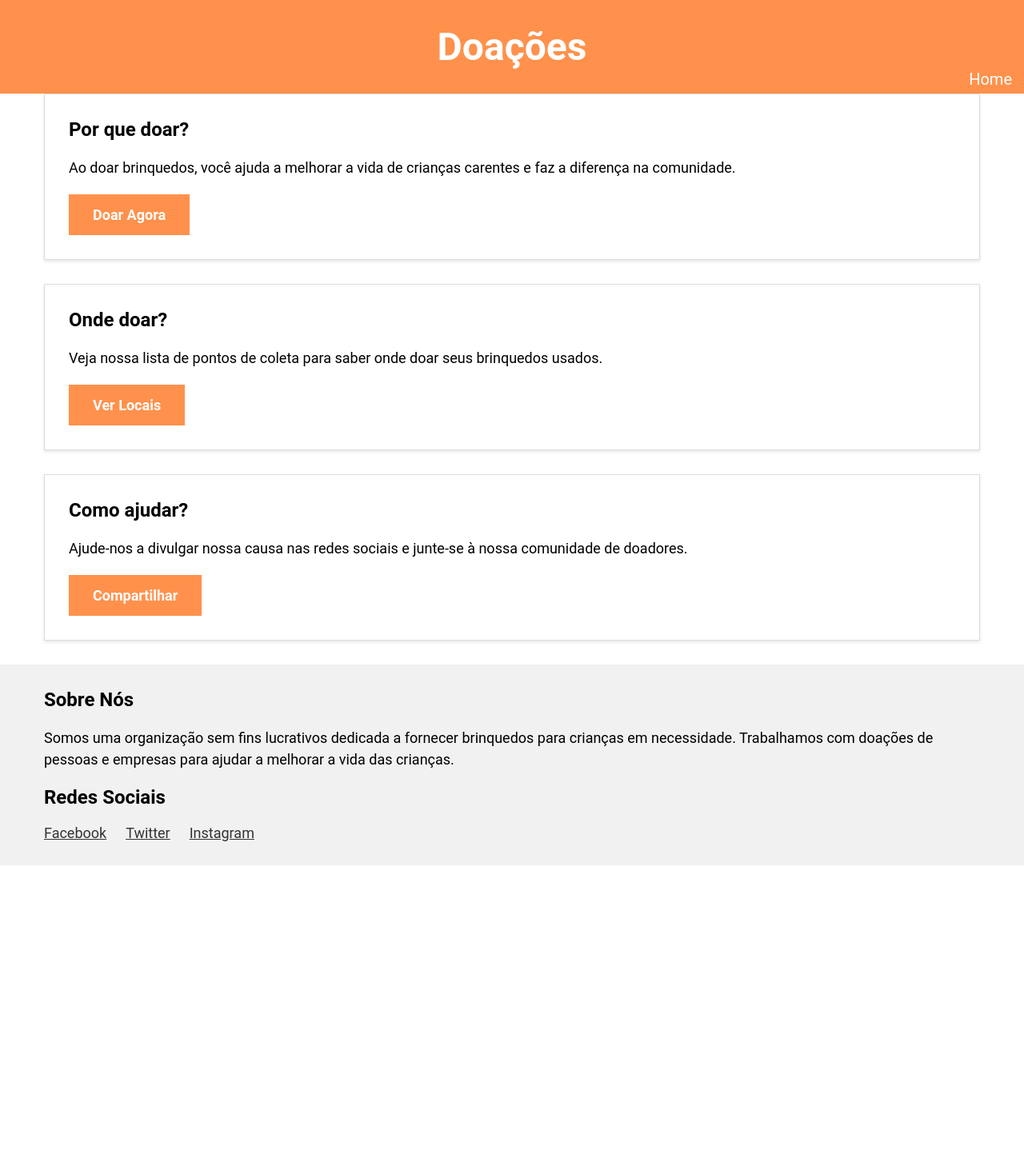
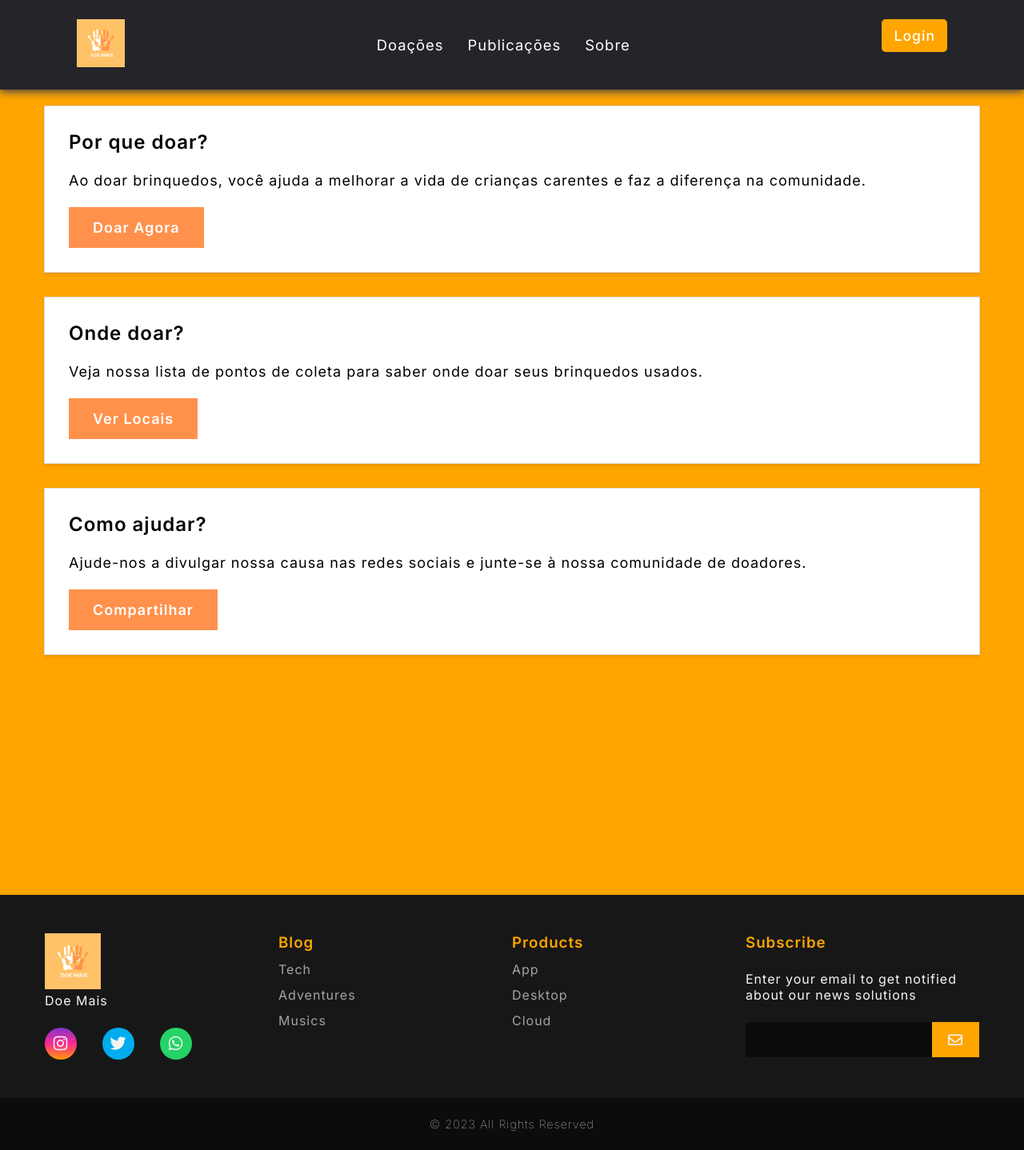
Before and after one commit to pazin609/Reposiorio_Doe_Mais, a PHP site: the page made by Paginas Html/sobre.html in a window 1280 px wide. Shown: the whole page at 80% size. Before the commit the page ends 1082 px from the top, so only its background shows below. Run offline with PHP 8.4, Linux system fonts and the light colour scheme.

Commit message:
v15
commit 15

```diff
--- a/Paginas Html/sobre.html
+++ b/Paginas Html/sobre.html
@@ -5,26 +5,53 @@
     <meta charset="utf-8">
     <meta name="viewport" content="width=device-width, initial-scale=1.0">
     <title>Doação de Brinquedos</title>
-    <link rel="stylesheet">
+    <link rel="stylesheet" href="https://cdnjs.cloudflare.com/ajax/libs/font-awesome/6.4.0/css/all.min.css" integrity="sha512-iecdLmaskl7CVkqkXNQ/ZH/XLlvWZOJyj7Yy7tcenmpD1ypASozpmT/E0iPtmFIB46ZmdtAc9eNBvH0H/ZpiBw==" crossorigin="anonymous" referrerpolicy="no-referrer" />
     <link rel="stylesheet" type="text/css" href="../Páginas CSS/sobre.css">
     <meta charset="utf-8">
-    <link rel="icon" href="..//Imagens/DOE MAIS.png">
+    <link rel="icon" href="../Imagens/DOE MAIS.png">
 
   </head>
   <body>
+
     <header>
-      <div class="container">
-        <h1> Doações</h1>
+      <nav class="nav-bar">
+          <a href="../index.html"><img src="../Imagens/DOE MAIS.png" class="menu-logo" draggable="false"></a>
            </div>
 
+           <div class="nav-list">
               <ul>
+                  <li class="nav-item"><a href="#" class="nav-link">Doações</a></li>
+                  <li class="nav-item"><a href="../Paginas Html/postagem.html" class="nav-link">Publicações</a></li>
+                  <li class="nav-item"><a href="../Paginas Html/sobre.html" class="nav-link">Sobre</a></li>
+              </ul>
+           </div>
 
-        <li class="top" style="float:right"><a class="active" href="../index.html">Home</a></li>
+           <div class="login-button">
+              <button><a href="../Paginas Html/index.php">Login</a></button>
+           </div>
 
+           <div class="mobile-menu-icon">
+              <a href="#" class="menu-link" id="menu">
+                  <i class="fa-solid fa-bars"></i>
+                  </a>
+           </div>
+
+      </nav>
+
+      <div class="mobile-menu">
+          <ul>
+      <li class="nav-item"><a href="#" class="nav-link">Doação</a></li>
+      <li class="nav-item"><a href="#" class="nav-link">Agenda</a></li>
+      <li class="nav-item"><a href="#" class="nav-link">Sobre</a></li>
           </ul>
 
+          <div class="login-button">
+              <button><a href="#">Login</a></button>
+           </div>
+      </div>
   </header>
 
+  <br>
     <main>
       <div class="container">
         <div class="row">
@@ -62,21 +89,73 @@
     </main>
 
     <footer>
-      <div class="container">
-        <div class="row">
-          <div class="col-sm-6">
-            <h3>Sobre Nós</h3>
-            <p>Somos uma organização sem fins lucrativos dedicada a fornecer brinquedos para crianças em necessidade. Trabalhamos com doações de pessoas e empresas para ajudar a melhorar a vida das crianças.</p>
-          </div>
-          <div class="col-sm-6">
-            <h3>Redes Sociais</h3>
-            <ul>
-              <li><a href="#"><i class="fab fa-facebook-square"></i> Facebook</a></li>
-              <li><a href="#"><i class="fab fa-twitter-square"></i> Twitter</a></li>
-              <li><a href="#"><i class="fab fa-instagram-square"></i> Instagram</a></li>
-            </ul>
+      <div class="footer-content">
+      <div class="footer-contacts">
+          <img src="../Imagens/DOE MAIS.png" class="foo-logo">
+          <p>Doe Mais</p>
+
+          <div class="footer-social-media">
+              <a href="#" class="footer-link" id="instagram">
+              <i class="fa-brands fa-instagram"></i>
+              </a>
+
+              <a href="#" class="footer-link" id="twitter">
+              <i class="fa-brands fa-twitter"></i>
+              </a>
+
+              <a href="#" class="footer-link" id="whatsapp">
+              <i class="fa-brands fa-whatsapp"></i>
+              </a>
           </div>
       </div>
+
+      <ul class="footer-list">
+          <li>
+              <h3>Blog</h3>
+          </li>
+          <li>
+              <a href="#" class="footer-link">Tech</a>
+          </li>
+          <li>
+              <a href="#" class="footer-link">Adventures</a>
+          </li>
+          <li>
+              <a href="#" class="footer-link">Musics</a>
+          </li>
+      </ul>
+
+      <ul class="footer-list">
+          <li>
+              <h3>Products</h3>
+          </li>
+          <li>
+              <a href="#" class="footer-link">App</a>
+          </li>
+          <li>
+              <a href="#" class="footer-link">Desktop</a>
+          </li>
+          <li>
+              <a href="#" class="footer-link">Cloud</a>
+          </li>
+      </ul>
+
+      <div class="footer-subscribe">
+          <h3 class="c-h3">Subscribe</h3>
+
+          <p>
+              Enter your email to get notified about our news solutions
+          </p>
+          <div class="input-group">
+              <input type="email" id="email">
+              <button>
+                  <i class="fa-regular fa-envelope"></i>
+              </button>
+          </div>
+      </div>
+    </div>
+    <div class="footer-copyright">
+      &#169
+      2023 All Rights Reserved
   </div>
   </footer>
 
--- a/Páginas CSS/estilo.css
+++ b/Páginas CSS/estilo.css
@@ -59,15 +59,19 @@ body{
         color: orange;
     }
 
+
+    .color-button{
+
+    }
     .login-button button{
         border: none;
-        background-color: orange;
         padding: 10px 15px;
         border-radius: 5px;
         transition: 0.4s;
     }
 
     .login-button:hover{
+        background-color: orange;
         transition: 0.8;
     }
 
--- a/Páginas CSS/sobre.css
+++ b/Páginas CSS/sobre.css
@@ -1,10 +1,17 @@
 /* Estilos básicos */
 
+@import url('https://fonts.googleapis.com/css2?family=Inter:wght@100;200;300;400;500;600&display=swap');
+
 * {
-    box-sizing: border-box;
-    font-family: 'Roboto', sans-serif;
-    margin: 0;
-    padding: 0;
+  font-family: 'Inter', sans-serif;
+  margin: 0;
+  padding: 0;
+  box-sizing: border-box;
+  letter-spacing: 1px;
+  }
+
+  body{
+    background-color: orange;
   }
 
   .container {
@@ -13,21 +20,97 @@
     padding: 0 15px;
   }
 
-  /* Estilos do cabeçalho */
+/* Inicio Menu */
 
-  header {
-    background-color: #FF914C;
+  header{
+    background-color: #24252a;
+    box-shadow: 0px 3px 10px #464646;
+    width: 100%;
+}
+
+.nav-bar{
+    display: flex;
+    justify-content: space-between;
+    padding: 1.5rem 6rem;
+}
+
+.menu-logo{
+    height: 60px;
+    width: 60px;
+}
+
+.nav-list{
+    display: flex;
+    align-items: center;
+}
+
+.nav-list ul{
+    display: flex;
+    justify-content: center;
+    list-style: none;
+}
+
+.nav-item{
+    margin: 0 15px;
+}
+
+.nav-link{
+    text-decoration: none;
+    font-size: 1.15rem;
     color: #fff;
-    padding: 30px 0;
-  }
+    font-weight: 400;
+    transition: 0.4s;
+}
 
-  header h1 {
-    font-size: 48px;
-    font-weight: 700;
-    text-align: center;
-  }
+.nav-link:hover{
+    opacity: 0.8;
+    color: orange;
+}
 
-  /* Estilos dos cartões */
+.login-button button{
+    border: none;
+    background-color: orange;
+    padding: 10px 15px;
+    border-radius: 5px;
+    transition: 0.4s;
+}
+
+.login-button:hover{
+    transition: 0.8;
+}
+
+.login-button button a{
+    text-decoration: none;
+    color: #fff;
+    font-weight: 500;
+    font-size: 1.1rem;
+}
+
+.mobile-menu-icon{
+    display: none;
+ }
+
+ .mobile-menu{
+    display: none;
+ }
+
+ @media screen and(max-width: 730px) {
+    .nav-bar{
+        padding: 1.5rem 4rem;
+
+    }
+    .nav-iten{
+        display: none;
+    }
+    .loggin-button{
+        display: none;
+    }
+    .mobile-menu-icon{
+        display: block;
+    }
+ }
+
+/* Fim Menu */
 
   .card {
     background-color: #fff;
@@ -63,39 +146,6 @@
     opacity: 0.8;
   }
 
-  /* Estilos do rodapé */
-
-  footer {
-    background-color: #f1f1f1;
-    padding: 30px 0;
-  }
-
-  footer h3 {
-    font-size: 24px;
-    font-weight: 700;
-    margin-bottom: 20px;
-  }
-
-  footer p {
-    font-size: 18px;
-    line-height: 1.5;
-    margin-bottom: 20px;
-  }
-
-  footer ul {
-    list-style: none;
-    padding: 0;
-  }
-
-  footer li {
-    display: inline-block;
-    margin-right: 20px;
-  }
-
-  footer a {
-    color: #333;
-    font-size: 18px;
-  }
 
   /* Estilos responsivos */
 
@@ -104,37 +154,9 @@
       margin-bottom: 15px;
       padding: 20px;
     }
+  }
 
-    .card h2 {
-      font-size: 20px;
-      margin-bottom: 15px;
-    }
-
-    .card p {
-      font-size: 16px;
-      margin-bottom: 15px;
-    }
-
-    .card button {
-      font-size: 16px;
-      padding: 10px 20px;
-    }
-
-    footer h3 {
-      font-size: 20px;
-      margin-bottom: 15px;
-    }
-
-    footer p {
-      font-size: 16px;
-      margin-bottom: 15px;
-    }
-
-    footer li {
-      display: block;
-      margin-bottom: 10px;
-    }
-  }
+    /* Fim Estilos responsivos */
 
 /*estilo do li */
   .top {
@@ -166,3 +188,154 @@ text-align: center;
   transition: 0.5s;
   opacity: 0.7;
 }
+
+/* Início Rodapé */
+
+:root{
+  --color-neutral-0: #0c0c0c;
+  --color-neutral-10: #171717;
+  --color-neutral-30: #a8a29e;
+  --color-neutral-40: #f5f5f5;
+
+}
+
+footer{
+  width: 100%;
+  color: var(--color-neutral-40);
+  margin-top: 300px;
+}
+
+.foo-logo{
+  width: 70px;
+  height: 70px;
+}
+.footer-link{
+  text-decoration: none;
+}
+.footer-content{
+  background-color: var(--color-neutral-10);
+  display: grid;
+  grid-template-columns: repeat(4, 1fr);
+  padding: 3rem 3.5rem;
+}
+
+.footer-social-media{
+  display: flex;
+  gap: 2rem;
+  margin-top: 1.5rem;
+}
+
+.footer-social-media .footer-link{
+  display: flex;
+  align-items: center;
+  justify-content: center;
+  height: 2.5rem;
+  width: 2.5rem;
+  color: var(--color-neutral-40);
+  border-radius: 50%;
+  transition: all 0.4s;
+}
+
+.footer-social-media .footer-link i{
+  font-size: 1.25rem;
+}
+
+.footer-social-media .footer-link:hover {
+  opacity: 0.8;
+}
+
+#instagram{
+  background: linear-gradient(#7f37c9, #ff2992, #ff9807);
+}
+
+#twitter{
+  background-color: #00acee;
+}
+
+#whatsapp{
+  background-color: #25d366;
+}
+
+.footer-list{
+  display: flex;
+  flex-direction: column;
+  gap: 0.75rem;
+  list-style: none;
+  color: orange;
+
+}
+
+.footer-list .footer-link{
+  color: var(--color-neutral-30);
+  transition: all 0.4s;
+}
+
+.footer-list .footer-link:hover{
+  color: orange;
+}
+
+.footer-subscribe{
+  display: flex;
+  flex-direction: column;
+  gap: 1.5rem;
+}
+
+.c-h3{
+  color: orange;
+}
+
+.footr-subscribe p{
+  color: var(--color-neutral-30);
+}
+
+.input-group{
+  display: flex;
+  align-items: center;
+  background-color: var(--color-neutral-0);
+  border-radius: 4px;
+}
+
+.input-group input{
+  all: unset;
+  padding: 0.75rem;
+  width: 100%;
+}
+
+.input-group button{
+  background-color: orange;
+  border: none;
+  color: var(--color-neutral-40);
+  padding: 0px 1.25rem;
+  font-size: 1.125rem;
+  height: 100%;
+  border: 0px 4px 4px 0px;
+  cursor: pointer;
+  transition: all 0.4s;
+}
+
+.input-group button:hover{
+  opacity: 0.8;
+}
+
+.footer-copyright{
+  display: flex;
+  justify-content: center;
+  background-color: var(--color-neutral-0);
+  font-size: 0.9rem;
+  padding: 1.5rem;
+  font-weight: 100;
+}
+
+@media screen and(max-width: 768px) {
+  .footer-content{
+      grid-template-columns: repeat(2, 1fr);
+      gap: 2rem;
+  }
+}
+
+@media screen and(max-width: 426px) {
+  .footer-content{
+      grid-template-columns: repeat(1, 1fr);
+      padding: 3rem 2rem;
+  }
+}
--- a/Páginas JS/script.js
+++ b/Páginas JS/script.js
@@ -6,7 +6,7 @@ document.getElementById('radio1').checked = true;
 
 setInterval(() => {
     proximaImg();
-}, 5000);
+}, 2500);
 
 function proximaImg(){
     cont += 0.5;
--- a/index.html
+++ b/index.html
@@ -6,14 +6,14 @@
     <title> Html </title>
     <link rel="stylesheet" href="https://cdnjs.cloudflare.com/ajax/libs/font-awesome/6.4.0/css/all.min.css" integrity="sha512-iecdLmaskl7CVkqkXNQ/ZH/XLlvWZOJyj7Yy7tcenmpD1ypASozpmT/E0iPtmFIB46ZmdtAc9eNBvH0H/ZpiBw==" crossorigin="anonymous" referrerpolicy="no-referrer" />
     <link rel="stylesheet" href="Páginas CSS/estilo.css"/>
-    <script src="Imagens/ JS/script.js" defer></script>
+    <script src="Páginas JS/script.js" defer></script>
 
 </head>
 <body>
 
     <header>
     <nav class="nav-bar">
-        <img src="Imagens/DOE MAIS.png" class="menu-logo">
+        <img src="Imagens/DOE MAIS.png" class="menu-logo" draggable="false">
          </div>
 
          <div class="nav-list">
@@ -33,6 +33,7 @@
                 <i class="fa-solid fa-bars"></i>
                 </a>
          </div>
+
 
     </nav>
 
```
Lines whose indentation alone changed are shown as unchanged.
